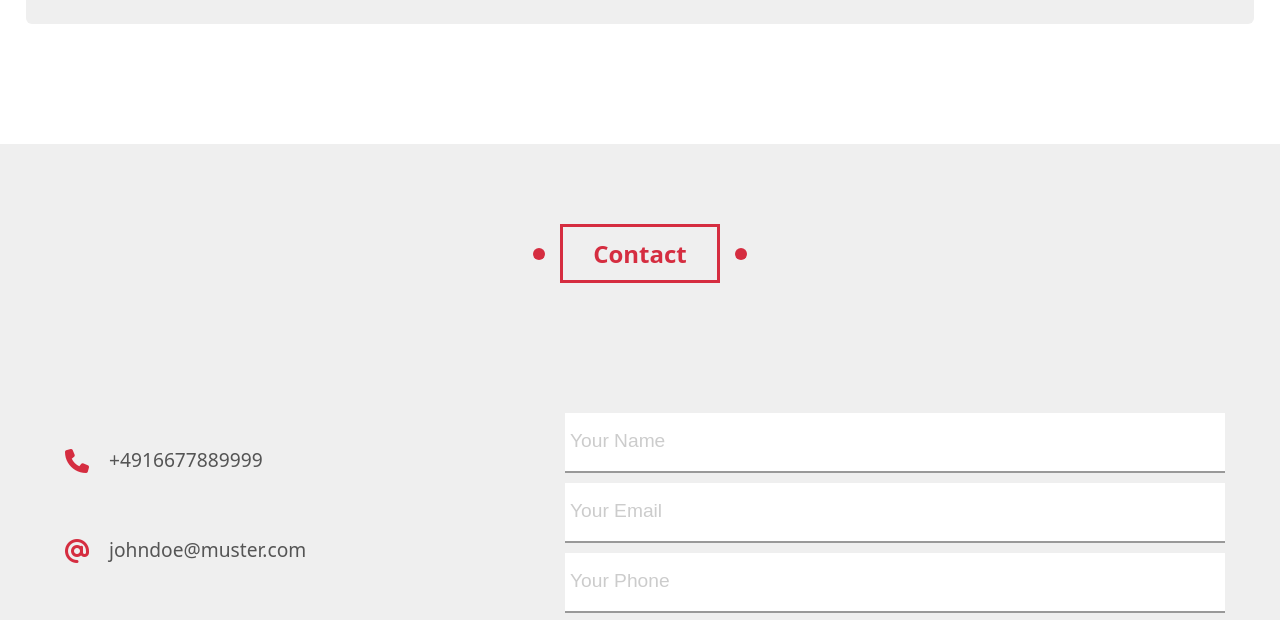
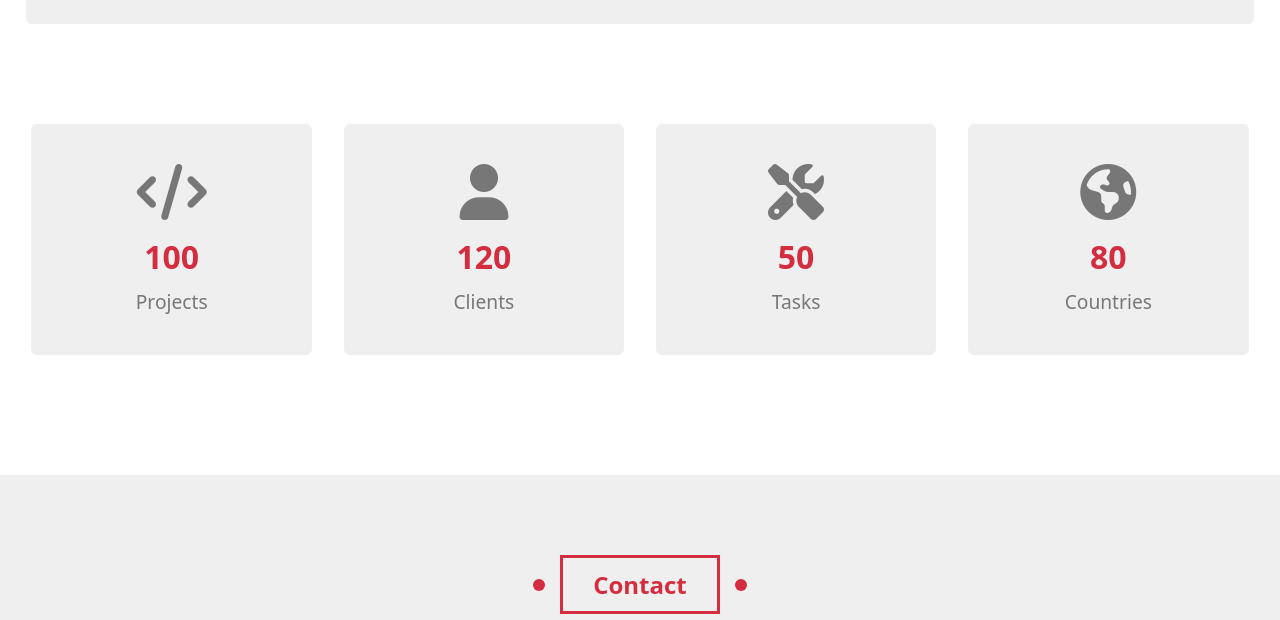
Before and after one commit to theCoder-lab/portfolio-2, a plain HTML site: page index.html in a window 1280 px wide. Shown: the part 3300-3920 px from the top of the page. Drawn offline with Linux system fonts and the light colour scheme; files whose address does not match are found by name.

Commit message:
count section has been added

```diff
--- a/css/style.css
+++ b/css/style.css
@@ -107,7 +107,7 @@ body{
 
     100%{
         left: 0;
-        width: 50%;
+        width: 100%;
         height: 100%;
         border-radius: 0;
     }
@@ -612,6 +612,43 @@ header .container img{
     color: var(--dark-gray);
 }
 
+.about .container .count{
+    width: 96%;
+    display: grid;
+    grid-template-columns: repeat(auto-fill, minmax(250px, 1fr));
+    gap: 20px;
+    place-items: center;
+    margin: 100px auto 0;
+}
+
+.about .container .count > .box{
+    /* width: 150px; */
+    /* height: 200px; */
+    padding: 40px 20px;
+    display: flex;
+    justify-content: center;
+    align-items: center;
+    flex-direction: column;
+    border-radius: var(--border-radius);
+}
+
+
+.about .container .count > .box > i{
+    color: var(--light-gray);
+    font-size: 3.5rem;
+    margin-bottom: 15px;
+}
+
+.about .container .count > .box h3{
+    color: var(--main-color);
+    text-align: center;
+    font-size: 2rem;
+}
+.about .container .count > .box span{
+    color: var(--light-gray);
+    font-size: 1.2rem;
+}
+
 
 /* END ABOUT */
 
--- a/index.html
+++ b/index.html
@@ -215,8 +215,36 @@
                         sit amet consectetur adipisicing elit. Eligendi deserunt libero, aspernatur ex iure consequatur.
                     </p>
                 </div>
+
+            </div>
+
+        <!--Start Counter-->
+
+        <div class="count">
+            <div class="box">
+                <i class="fa-solid fa-code"></i>
+                <h3 class="num" data-goal="100">0</h3>
+                <span>Projects</span>
+            </div>
+            <div class="box">
+                <i class="fa-solid fa-user"></i>
+                <h3 class="num" data-goal="120">0</h3>
+                <span>Clients</span>
+            </div>
+            <div class="box">
+                <i class="fa-solid fa-screwdriver-wrench"></i>
+                <h3 class="num" data-goal="50">0</h3>
+                <span>Tasks</span>
+            </div>
+            <div class="box">
+                <i class="fa-solid fa-earth-americas"></i>
+                <h3 class="num" data-goal="80">0</h3>
+                <span>Countries</span>
             </div>
         </div>
+
+        <!--End Counter-->
+    </div>
     </section>
     <section class="contact" id="contact">
         <h2 class="section-title">Contact</h2>
@@ -296,7 +324,7 @@
         });
       });
     </script>
-    <script src="js/progress.js"></script>
+    <script src="js/counter.js"></script>
     <script src="js/aos.js"></script>
     <script>
         AOS.init({
--- /dev/null
+++ b/js/counter.js
@@ -0,0 +1,41 @@
+/* Start Count setting */
+let nums = document.querySelectorAll('.box .num');
+let aboutSection = document.querySelector('.about');
+let started = false;
+
+/* Start progress Setting */
+let section = document.querySelector('.skills');
+let spans   = document.querySelectorAll('.progress span');
+/* End progress setting */
+
+window.onscroll = function(){
+
+    /* Start progress function */
+    if(window.scrollY >= section.offsetTop){
+        spans.forEach((span) => {
+            span.style.width = span.dataset.width;
+        });
+    }
+    /* End progress function */
+
+    /* Start Count implementaion */
+    if(window.scrollY >= aboutSection.offsetTop + 400){
+        if(!started){
+            nums.forEach((num)=> startCount(num));
+        }
+        started = true;
+    }
+}
+
+/* Start count function */
+function startCount(el){
+
+    let goal = el.dataset.goal;
+    let count = setInterval(()=>{
+        el.textContent++;
+        if(el.textContent == goal){
+            clearInterval(count);
+        }
+    }, 2000 / goal);
+
+}
--- a/js/progress.js
+++ /dev/null
@@ -1,10 +0,0 @@
-let section = document.querySelector('.skills');
-let spans   = document.querySelectorAll('.progress span');
-
-window.onscroll = function(){
-    if(window.scrollY >= section.offsetTop){
-        spans.forEach((span) => {
-            span.style.width = span.dataset.width;
-        });
-    }
-}
```
